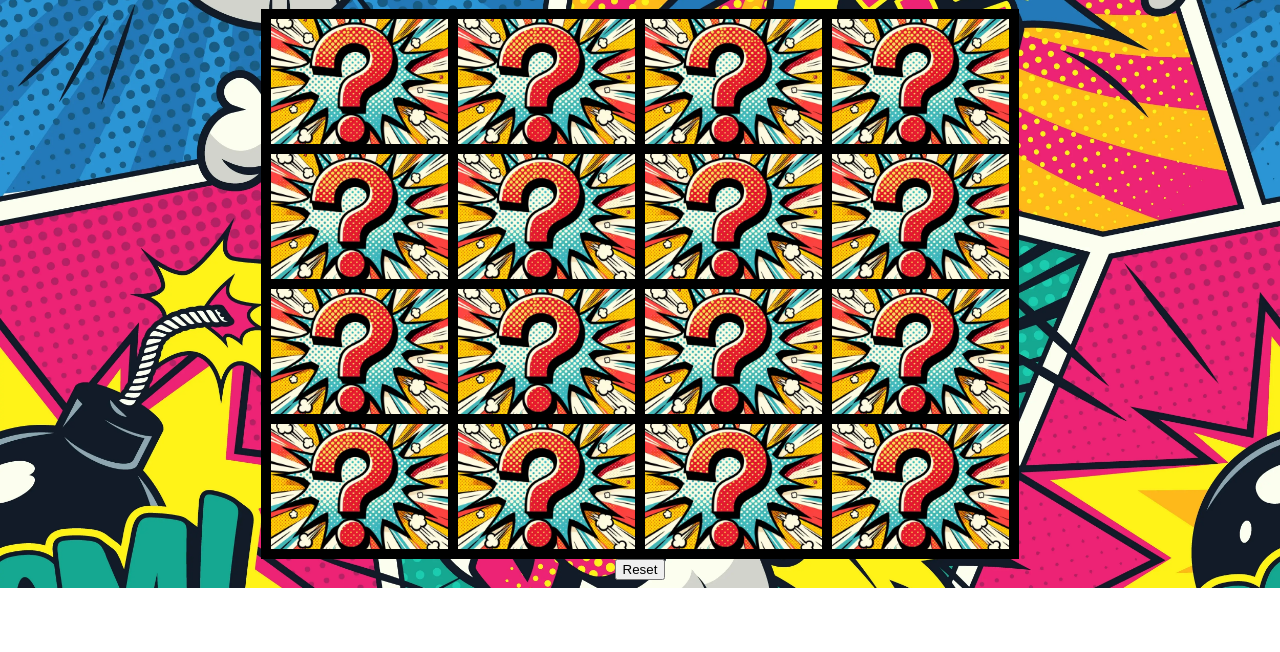
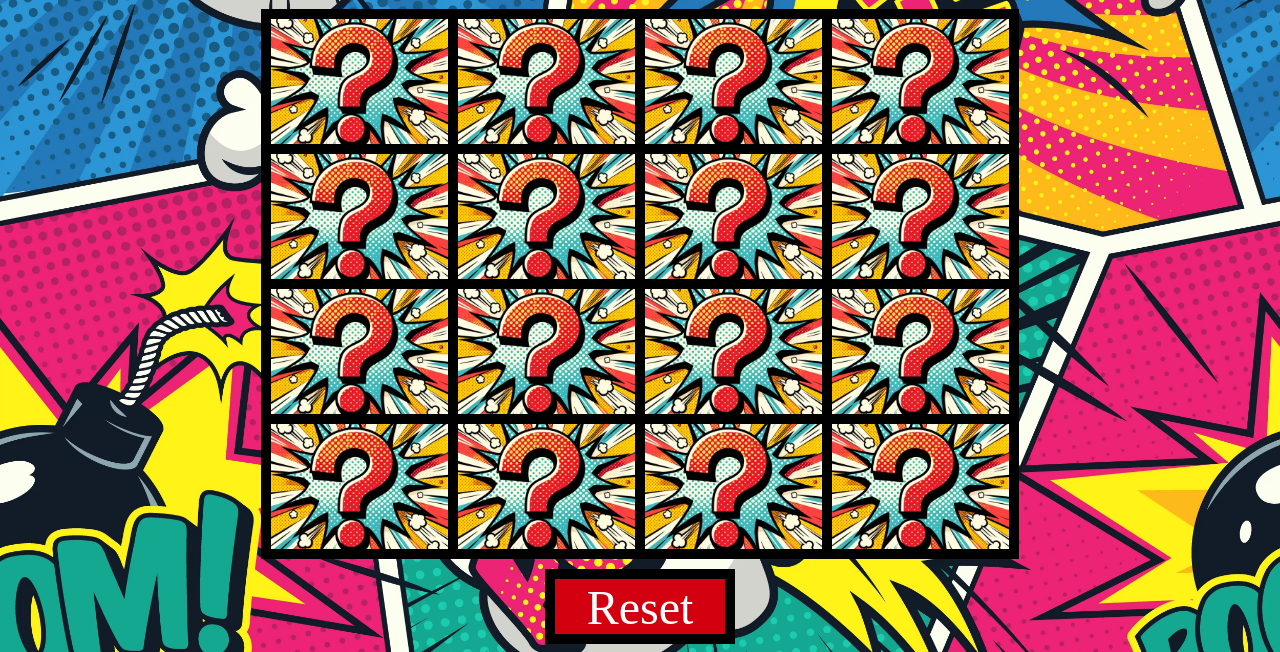
Before and after one commit to Chris-RG1980/code-institute-MSP2, a website with bundled scripts: page game.html in a window 1280 px wide. Shown: the part 273-925 px from the top of the page. Before the commit the page ends 861 px from the top, so only its background shows below. Built offline with nearby package versions, Linux system fonts and the light colour scheme; a web font is replaced by a local one.

Commit message:
style: Add styling to reset box

```diff
--- a/assets/css/styles.css
+++ b/assets/css/styles.css
@@ -137,6 +137,20 @@ h1 {
   animation-iteration-count: infinite;
 }
 
+/* Reset Button */
+#reset-button {
+  width: 25%;
+  height: 75px;
+  border: 10px solid #000000;
+  margin-top: 10px;
+  color: #ffffff;
+  font-size: 3rem;
+}
+
+button:hover {
+  cursor: pointer;
+}
+
 @keyframes shake {
   0% { transform: translate(1px, 1px) rotate(0deg); }
   10% { transform: translate(-1px, -2px) rotate(-1deg); }
--- a/game.html
+++ b/game.html
@@ -10,9 +10,6 @@
       href="https://fonts.googleapis.com/css2?family=Bangers&family=Boogaloo&family=Quicksand:wght@300;400&display=swap"
       rel="stylesheet" />
     <link rel="stylesheet" href="assets/css/styles.css" />
-    <link
-      rel="stylesheet"
-      href="https://fonts.googleapis.com/css2?family=Material+Symbols+Outlined:opsz,wght,FILL,GRAD@24,400,0,0" />
   </head>
   <body class="white-bg-color">
     <div class="container">
@@ -28,7 +25,7 @@
         <div class="score-item light-blue-bg-color sub-headings">Time: <span class="total-time">0:00</span></div>
       </div>
       <div class="game-container"></div>
-        <button id="reset-button" class="block-center">Reset</button>
+        <button id="reset-button" class="block-center red-bg-color sub-headings">Reset</button>
       </div>
     </div>
     <script
```
Also changed, not shown: index.html (+0 -3 lines).
